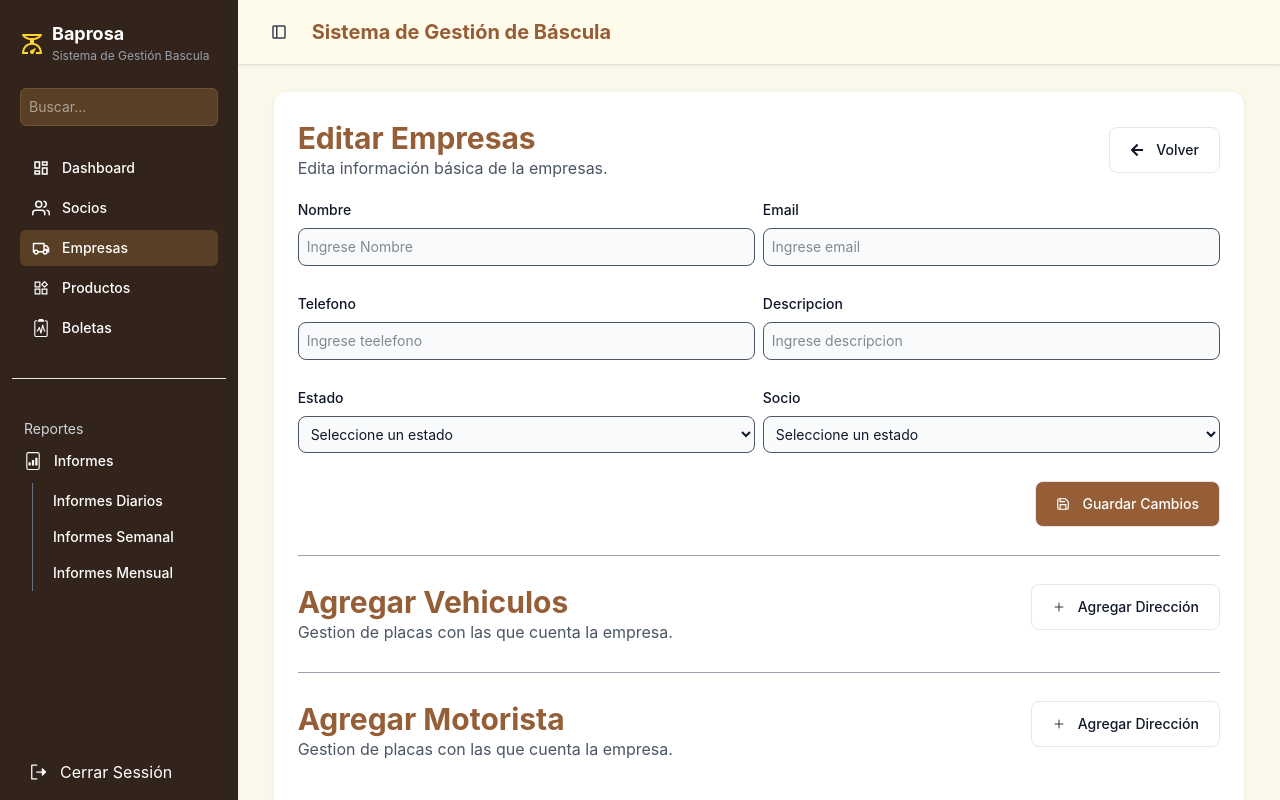
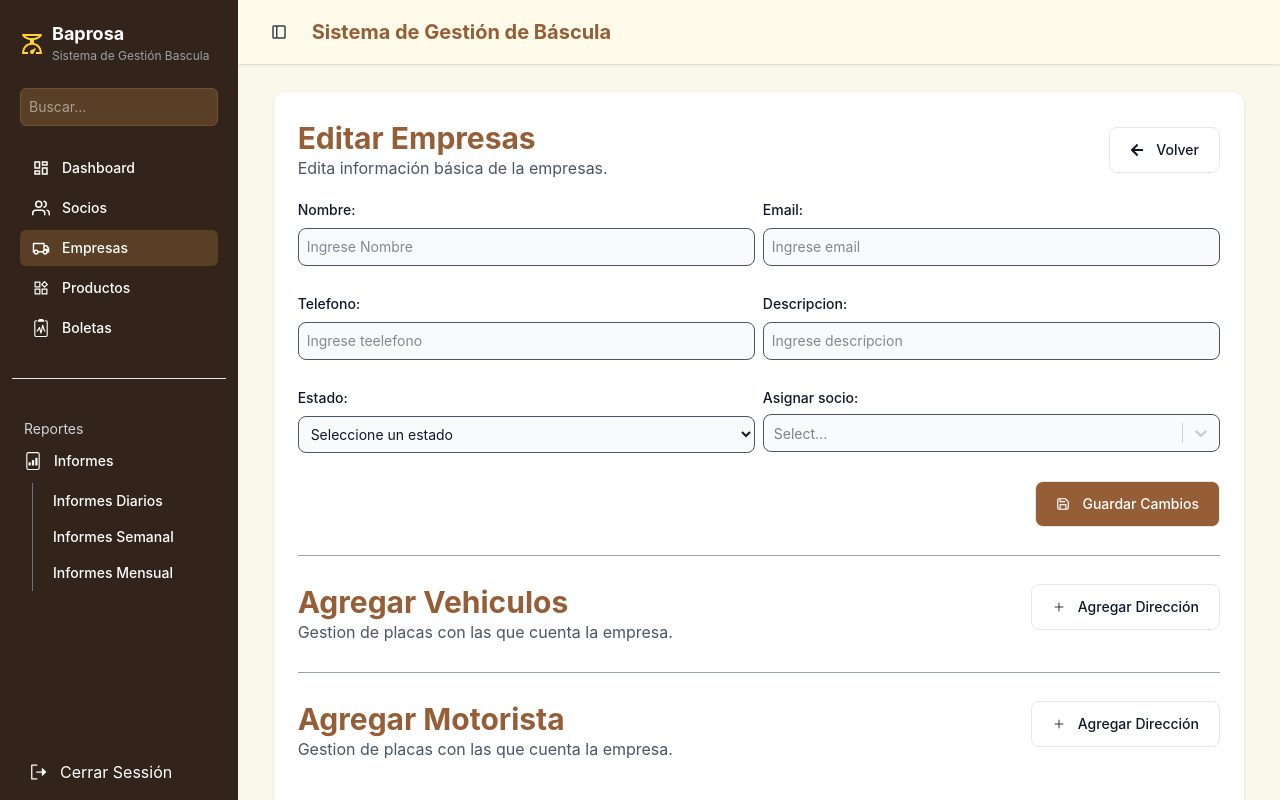
Before and after one commit to LuisSalgadoAlz/BasculaBP, a React (Vite) app in the folder BASCULA/: page /empresas/1 in a window 1280 px wide. Built offline with nearby package versions, Linux system fonts and the light colour scheme; no server answers; sample sign-in values are in the browser's storage.

Commit message:
feat: arreglos de los selects de ediciones de empresas

```diff
--- /dev/null
+++ b/BASCULA/src/components/selects.jsx
@@ -0,0 +1,115 @@
+import React from "react";
+
+import Select from "react-select";
+
+export const SelectSociosSave = ({ classCss, data = {}, name, fun }) => {
+  const opt = data.map((el) => {
+    return {
+      value: el.id,
+      label: el.nombre,
+    };
+  });
+
+  const customStyles = {
+    control: (provided, state) => ({
+      ...provided,
+      backgroundColor: "#f9fafb", // bg-gray-50
+      borderColor: state.isFocused ? "#955e37" : "#d1d5db", // border-gray-300 y focus
+      color: "#111827", // text-gray-900
+      fontSize: "0.875rem", // text-sm
+      borderRadius: "0.5rem", // rounded-lg
+      padding: "0.5rem", // p-2
+      boxShadow: state.isFocused ? "0 0 0 3px rgba(149, 94, 55, 0.2)" : "none",
+      "&:hover": {
+        borderColor: "#955e37",
+      },
+    }),
+    menu: (provided) => ({
+      ...provided,
+      zIndex: 20,
+    }),
+  };
+
+  const handleChange = (selectedOption) => {
+    /* React select no recibe como tal un objeto de event por eso se crea el fakeEvent */
+    const fakeEvent = {
+      target: {
+        name,
+        value: selectedOption ? selectedOption.value : "",
+      },
+    };
+    fun(fakeEvent);
+  };
+
+  return (
+    <>
+      <label className="block mb-1.5 text-sm font-medium text-gray-900 ">
+        {name}
+      </label>
+      <Select
+        name={name}
+        styles={classCss}
+        onChange={handleChange}
+        options={opt}
+      />
+    </>
+  );
+};
+
+export const SelectSociosEdit = ({ classCss, data = {}, name, fun, val }) => {
+  const opt = data.map((el) => {
+    return {
+      value: el.id,
+      label: el.nombre,
+    };
+  });
+
+  const customStyles = {
+    control: (provided, state) => ({
+      ...provided,
+      backgroundColor: "#f9fafb", // bg-gray-50
+      borderColor: state.isFocused ? "#955e37" : "#d1d5db", // border-gray-300 y focus
+      color: "#111827", // text-gray-900
+      fontSize: "0.875rem", // text-sm
+      borderRadius: "0.5rem", // rounded-lg
+      padding: "0.5rem", // p-2
+      boxShadow: state.isFocused ? "0 0 0 3px rgba(149, 94, 55, 0.2)" : "none",
+      "&:hover": {
+        borderColor: "#955e37",
+      },
+    }),
+    menu: (provided) => ({
+      ...provided,
+      zIndex: 20,
+    }),
+  };
+
+  const handleChange = (selectedOption) => {
+    /* React select no recibe como tal un objeto de event por eso se crea el fakeEvent */
+    const fakeEvent = {
+      target: {
+        name,
+        value: selectedOption ? selectedOption.value : "",
+      },
+    };
+    fun(fakeEvent);
+  };
+
+  const selectedValue = opt.find((option) => option.value === val) || null;
+
+
+  return (
+    <>
+      <label className="block mb-1.5 text-sm font-medium text-gray-900 ">
+        Asignar socio:
+      </label>
+      <Select
+        name={name}
+        styles={classCss}
+        onChange={handleChange}
+        options={opt}
+        value={selectedValue}
+      />
+    </>
+  );
+};
--- a/BASCULA/src/components/transporte/editEmpresa.jsx
+++ b/BASCULA/src/components/transporte/editEmpresa.jsx
@@ -1,37 +1,47 @@
 import { useParams } from "react-router";
 import { ButtonAdd, ButtonSave, ButtonVolver } from "../buttons";
-import { claseFormInputs } from "../../constants/boletas";
+import {
+  cargando,
+  claseFormInputs,
+  classFormSelct,
+} from "../../constants/boletas";
 import { useNavigate } from "react-router";
 import { useEffect, useState } from "react";
-import { getEmpresasPorId } from "../../hooks/formDataEmpresas";
+import {
+  getEmpresasPorId,
+  getSociosParaSelect,
+} from "../../hooks/formDataEmpresas";
+import { SelectSociosEdit } from "../selects";
 
 const EditTransporte = () => {
   const { id } = useParams();
   const navigate = useNavigate();
-  const handleClik = () => {navigate(-1)};
+  const handleClik = () => {
+    navigate(-1);
+  };
+  const [socios, setSocios] = useState();
+
   const [empresa, setEmpresa] = useState({
-    nombre : '',
-    email: '',
-    telefono: '',
-    descripcion : '',
-    estado : '',
-    idSocio : ''
-  })
+    nombre: "",
+    email: "",
+    telefono: "",
+    descripcion: "",
+    estado: "",
+    idSocios: "",
+  });
 
-  const handleChange = (e) =>{
-    const {name, value} = e.target
-    setEmpresa((prev)=>({
-        ...prev,
-        [name] : value
-    }))
-    console.log(empresa)
-  }
+  const handleChange = (e) => {
+    const { name, value } = e.target;
+    setEmpresa((prev) => ({
+      ...prev,
+      [name]: value,
+    }));
+  };
 
   useEffect(() => {
-    getEmpresasPorId(setEmpresa, id)
-  }, [])
-
-
+    getEmpresasPorId(setEmpresa, id);
+    getSociosParaSelect(setSocios);
+  }, []);
 
   return (
     <>
@@ -51,33 +61,70 @@ const EditTransporte = () => {
         <div className="container grid grid-cols-2 gap-2 max-md:grid-cols-1">
           <div className="mt-5">
             <label className="block mb-2 text-sm font-medium text-gray-900 ">
-              Nombre
+              Nombre:
             </label>
-            <input type="text" name={"nombre"} className={claseFormInputs} placeholder={`Ingrese Nombre`} onChange={handleChange} value={empresa.nombre} required />
+            <input
+              type="text"
+              name={"nombre"}
+              className={claseFormInputs}
+              placeholder={`Ingrese Nombre`}
+              onChange={handleChange}
+              value={empresa.nombre}
+              required
+            />
           </div>
           <div className="mt-5">
             <label className="block mb-2 text-sm font-medium text-gray-900 ">
-              Email
+              Email:
             </label>
-            <input type="text" name={"email"} className={claseFormInputs} placeholder={`Ingrese email`}  onChange={handleChange} value={empresa.email} required />
+            <input
+              type="text"
+              name={"email"}
+              className={claseFormInputs}
+              placeholder={`Ingrese email`}
+              onChange={handleChange}
+              value={empresa.email}
+              required
+            />
           </div>
           <div className="mt-5">
             <label className="block mb-2 text-sm font-medium text-gray-900 ">
-              Telefono
+              Telefono:
             </label>
-            <input type="text" name={"telefono"} className={claseFormInputs} placeholder={`Ingrese teelefono`}  onChange={handleChange} value={empresa.telefono} required />
+            <input
+              type="text"
+              name={"telefono"}
+              className={claseFormInputs}
+              placeholder={`Ingrese teelefono`}
+              onChange={handleChange}
+              value={empresa.telefono}
+              required
+            />
           </div>
           <div className="mt-5">
             <label className="block mb-2 text-sm font-medium text-gray-900 ">
-              Descripcion
+              Descripcion:
             </label>
-            <input type="text" name={"descripcion"} className={claseFormInputs} placeholder={`Ingrese descripcion`}  onChange={handleChange} value={empresa.descripcion} required />
+            <input
+              type="text"
+              name={"descripcion"}
+              className={claseFormInputs}
+              placeholder={`Ingrese descripcion`}
+              onChange={handleChange}
+              value={empresa.descripcion}
+              required
+            />
           </div>
           <div className="mt-5">
             <label className="block mb-2 text-sm font-medium text-gray-900 ">
-              Estado
+              Estado:
             </label>
-            <select name={"estado"} className={claseFormInputs}  onChange={handleChange} value={empresa.estado}>
+            <select
+              name={"estado"}
+              className={claseFormInputs}
+              onChange={handleChange}
+              value={empresa.estado}
+            >
               <option value={-1} className="text-gray-400">
                 Seleccione un estado
               </option>
@@ -86,28 +133,18 @@ const EditTransporte = () => {
             </select>
           </div>
           <div className="mt-5">
-            <label className="block mb-2 text-sm font-medium text-gray-900 ">
-              Socio
-            </label>
-            <select name={"estado"} className={claseFormInputs}>
-              <option value={-1} className="text-gray-400">
-                Seleccione un estado
-              </option>
-              <option value={0}>socio</option>
-            </select>
+            <SelectSociosEdit
+              classCss={classFormSelct}
+              name="idSocios"
+              data={socios ? socios : cargando}
+              fun={handleChange}
+              val={empresa.idSocios}
+            />
           </div>
         </div>
         <div className="mt-7 place-self-end">
           <ButtonSave name={"Guardar Cambios"} />
         </div>
-
-
-
-
-
-
-
-
 
         {/* Esta parte despues */}
         <hr className="text-gray-400 mt-7" />
--- a/BASCULA/src/components/transporte/formEmpresa.jsx
+++ b/BASCULA/src/components/transporte/formEmpresa.jsx
@@ -1,6 +1,6 @@
 import { useEffect, useState } from "react";
 import { cargando, claseFormInputs, classFormSelct } from "../../constants/boletas";
-import SelectFormBoletas from "../boletas/select";
+import { SelectSociosSave } from "../selects";
 import { getSociosParaSelect } from "../../hooks/formDataEmpresas"
 
 const FormEmpresa = ({ fun }) => {
@@ -38,7 +38,7 @@ const FormEmpresa = ({ fun }) => {
         <input type="text" name={"descripcion"} className={claseFormInputs} placeholder={`Ingrese Descripción`} required onChange={fun} />
       </div>
       <div className="mt-5">
-        <SelectFormBoletas classCss={classFormSelct} name= "Asignar a socio" data={socios ? socios : cargando} fun={fun}/>
+        <SelectSociosSave classCss={classFormSelct} name= "Asignar a socio" data={socios ? socios : cargando} fun={fun}/>
       </div>
     </>
   );
```
